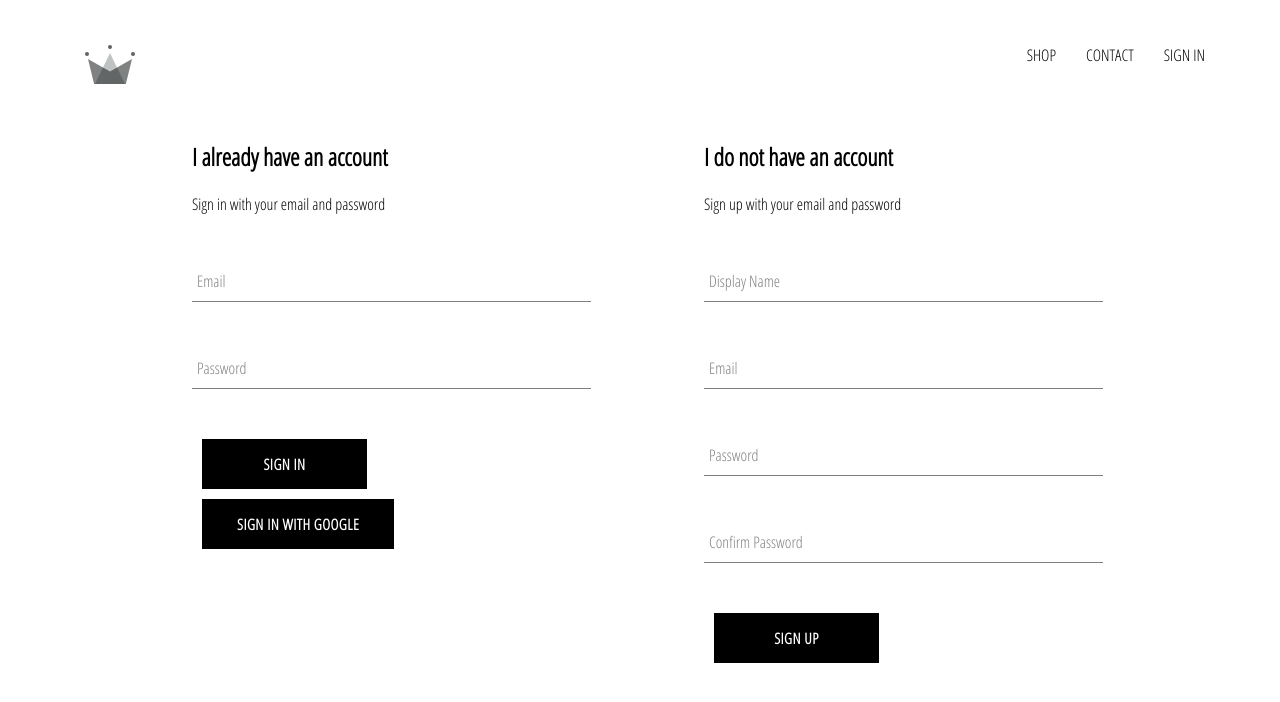
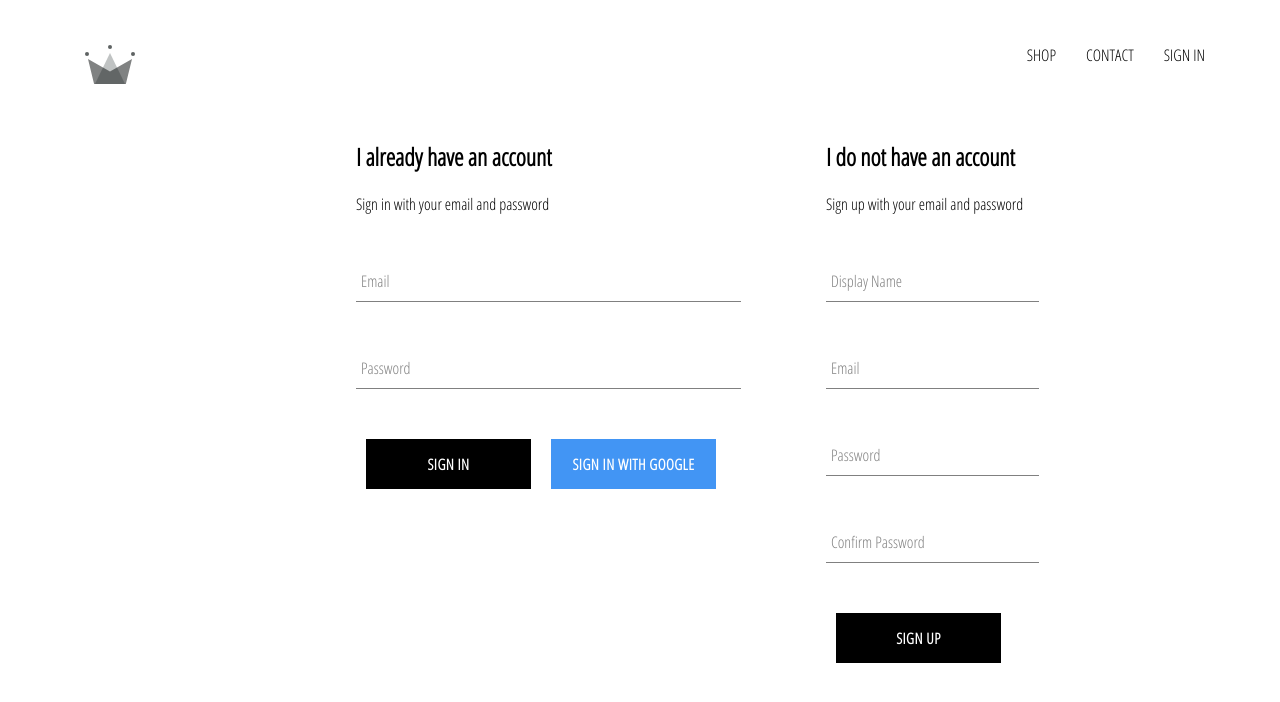
Before and after one commit to prpsepsingh/crwn-clothing, a React (Create React App) app: page /signin in a window 1280 px wide. Shown: the top 702 px of the page. Built offline with nearby package versions, Linux system fonts and the light colour scheme; no server answers.

Commit message:
added different styles for google sign-in button and fixed space/margin issues with sign-in page

```diff
--- a/src/components/custom-buttom/custom-button.component.jsx
+++ b/src/components/custom-buttom/custom-button.component.jsx
@@ -1,9 +1,12 @@
-import React from 'react';
+import React from "react";
 
-import './custom-button.styles.scss';
+import "./custom-button.styles.scss";
 
-const CustomButton = ({ children, ...otherProps}) => (
-  <button className='custom-button' {...otherProps}>
+const CustomButton = ({ children, isGoogleSignIn, ...otherProps }) => (
+  <button
+    className={`${isGoogleSignIn ? "google-sign-in" : ""} custom-button`}
+    {...otherProps}
+  >
     {children}
   </button>
 );
--- a/src/components/custom-buttom/custom-button.styles.scss
+++ b/src/components/custom-buttom/custom-button.styles.scss
@@ -1,7 +1,7 @@
 .custom-button {
   min-width: 165px;
   width: auto;
-  height: auto;
+  height: 50px;
   letter-spacing: 0.5px;
   line-height: 50px;
   padding: 0 35px 0 35px;
@@ -20,4 +20,16 @@
     color: black;
     border: 1px solid black;
   }
+
+  &.google-sign-in {
+    background-color: #4295f4;
+    color: white;
+    font-size: 15px;
+    padding: 0 20px 0 20px;
+
+    &:hover {
+      background-color: #357ae8;
+      border: none;
+    }
+  }
 }
--- a/src/components/sign-in/sign-in.component.jsx
+++ b/src/components/sign-in/sign-in.component.jsx
@@ -16,10 +16,16 @@ class SignIn extends React.Component {
     };
   }
 
-  handleSubmit = (event) => {
+  handleSubmit = async event => {
     event.preventDefault();
+    const { email, password } = this.state;
 
-    this.setState({ email: "", password: "" });
+    try {
+      await auth.signInWithEmailAndPassword(email, password);
+      this.setState({ email: "", password: "" });
+    } catch (error) {
+      console.log(error);
+    }
   };
 
   handleChange = (event) => {
@@ -51,10 +57,12 @@ class SignIn extends React.Component {
             label="Password"
             required
           />
-          <CustomButton type="submit">Sign In</CustomButton>
-          <CustomButton onClick={signInWithGoogle}>
-            Sign In With Google
-          </CustomButton>
+          <div className='buttons'>
+            <CustomButton type="submit">Sign In</CustomButton>
+            <CustomButton onClick={signInWithGoogle} isGoogleSignIn>
+              Sign In With Google
+            </CustomButton>
+          </div>
         </form>
       </div>
     );
--- a/src/components/sign-in/sign-in.styles.scss
+++ b/src/components/sign-in/sign-in.styles.scss
@@ -1,9 +1,15 @@
 .sign-in {
-  width: 30vw; // 30% of total view width
+  width: 380px;
   display: flex;
   flex-direction: column;
+  margin: 0px 0px 0px 100px;
 
   .title {
     margin: 20px 0px;
   }
+
+  .buttons {
+    display: flex;
+    justify-content: space-between;
+  }
 }
--- a/src/components/sign-up/sign-up.styles.scss
+++ b/src/components/sign-up/sign-up.styles.scss
@@ -1,9 +1,10 @@
 .sign-up {
+  width: 380px;
   display: flex;
   flex-direction: column;
-  width: 30vw;
+  margin: 0px 0px 0px 100px;
 
   .title {
-    margin: 20px 0;
+    margin: 20px 0px;
   }
 }
--- a/src/pages/sign-in-and-sign-up/sign-in-and-sign-up.styles.scss
+++ b/src/pages/sign-in-and-sign-up/sign-in-and-sign-up.styles.scss
@@ -1,5 +1,5 @@
 .sign-in-and-sign-up {
-  width: 70vw;
+  width: 60vw;
   display: flex;
   justify-content: space-between;
   margin: 30px auto;
```
